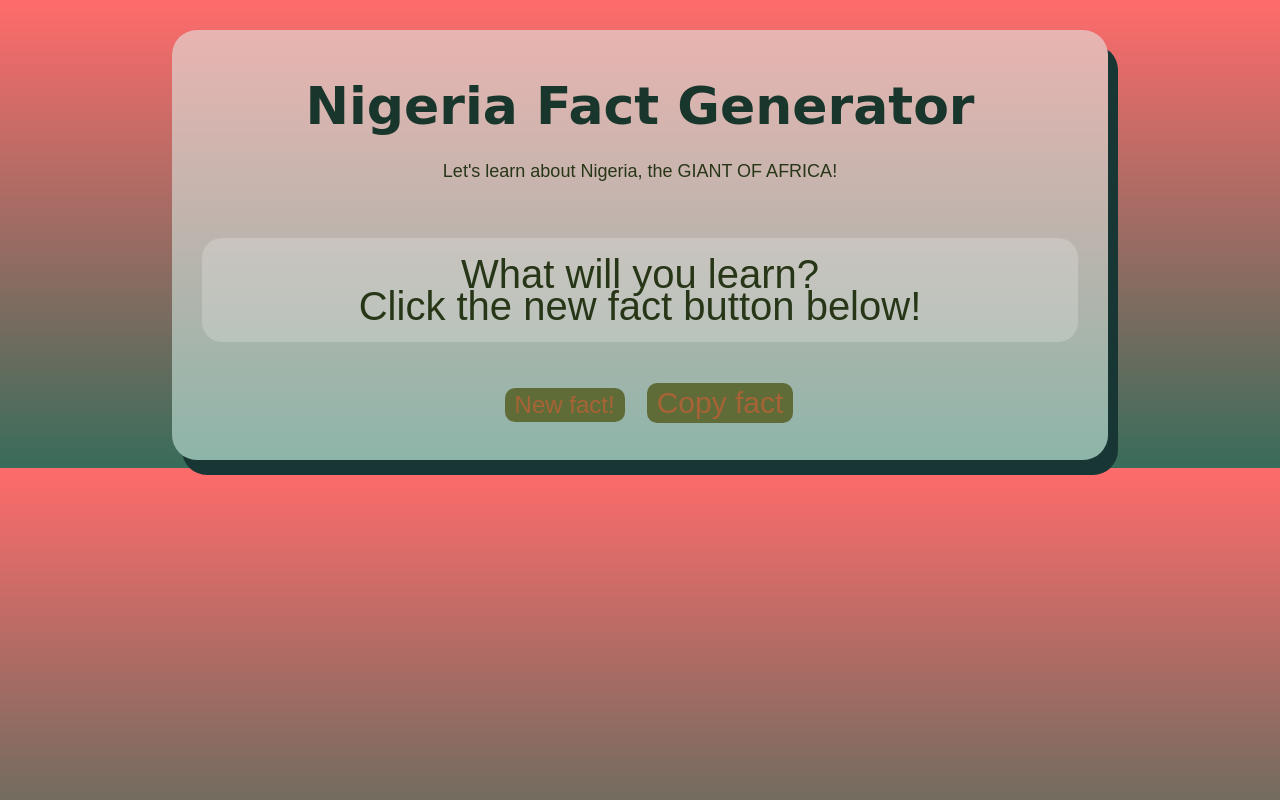
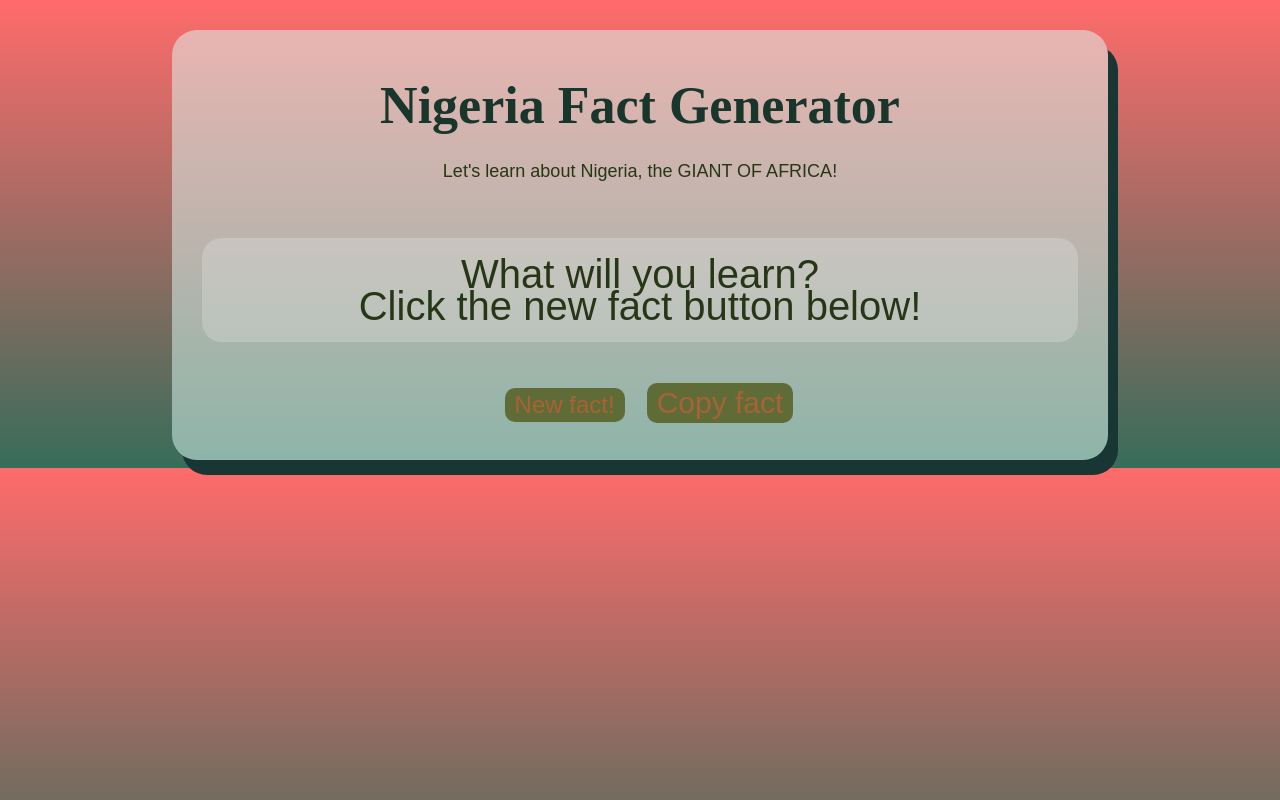
Before and after one commit to TitiMogaji/Random-Facts-About-Nigeria-Generator, a plain HTML site: page index.html in a window 1280 px wide. Drawn offline with Linux system fonts and the light colour scheme; a web font is replaced by a local one.

Commit message:
Update style.css

```diff
--- a/style.css
+++ b/style.css
@@ -17,7 +17,7 @@
 
   h1 {
     font-size: 52px;
-    font-family: 'Rubik', cursive;
+    font-family: 'Times New Roman', cursive;
     margin: 0;
     padding-top: 30px;
     line-height: 1;
```
